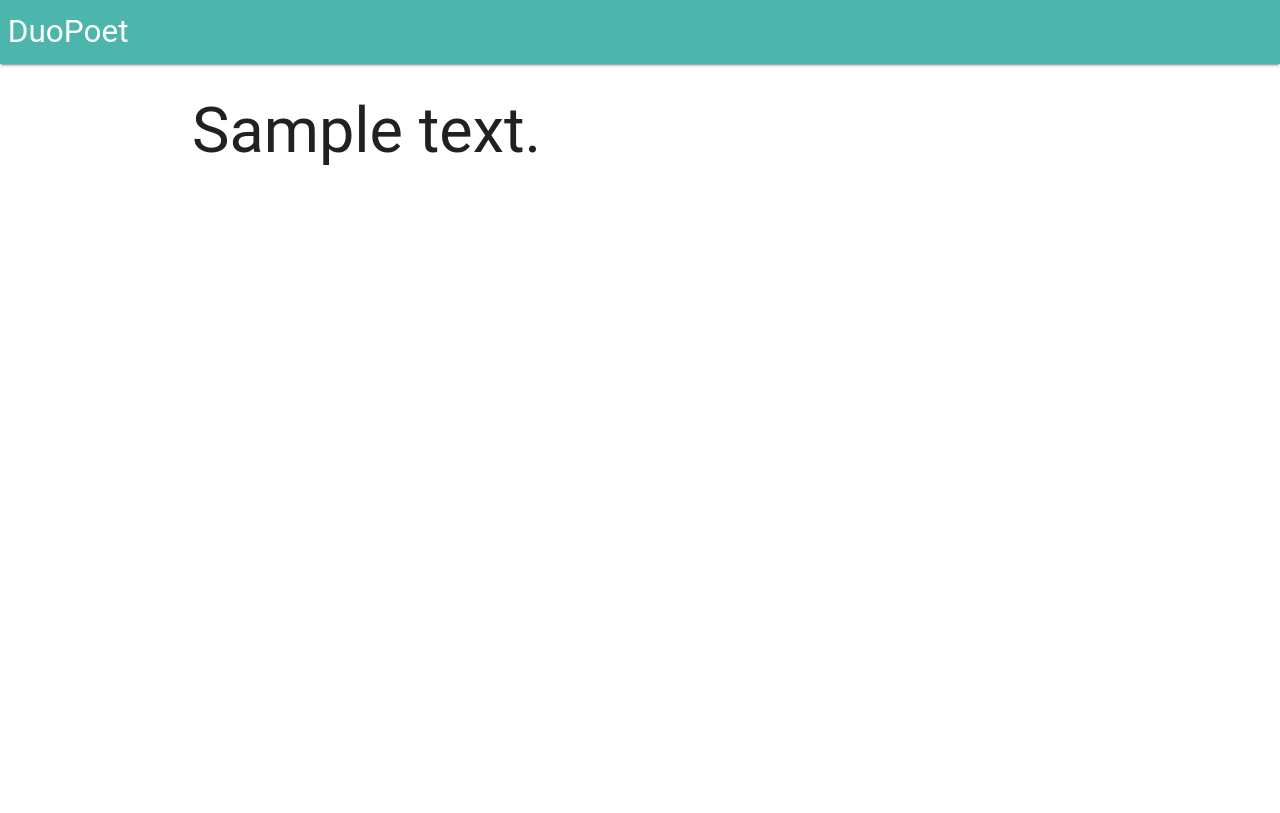
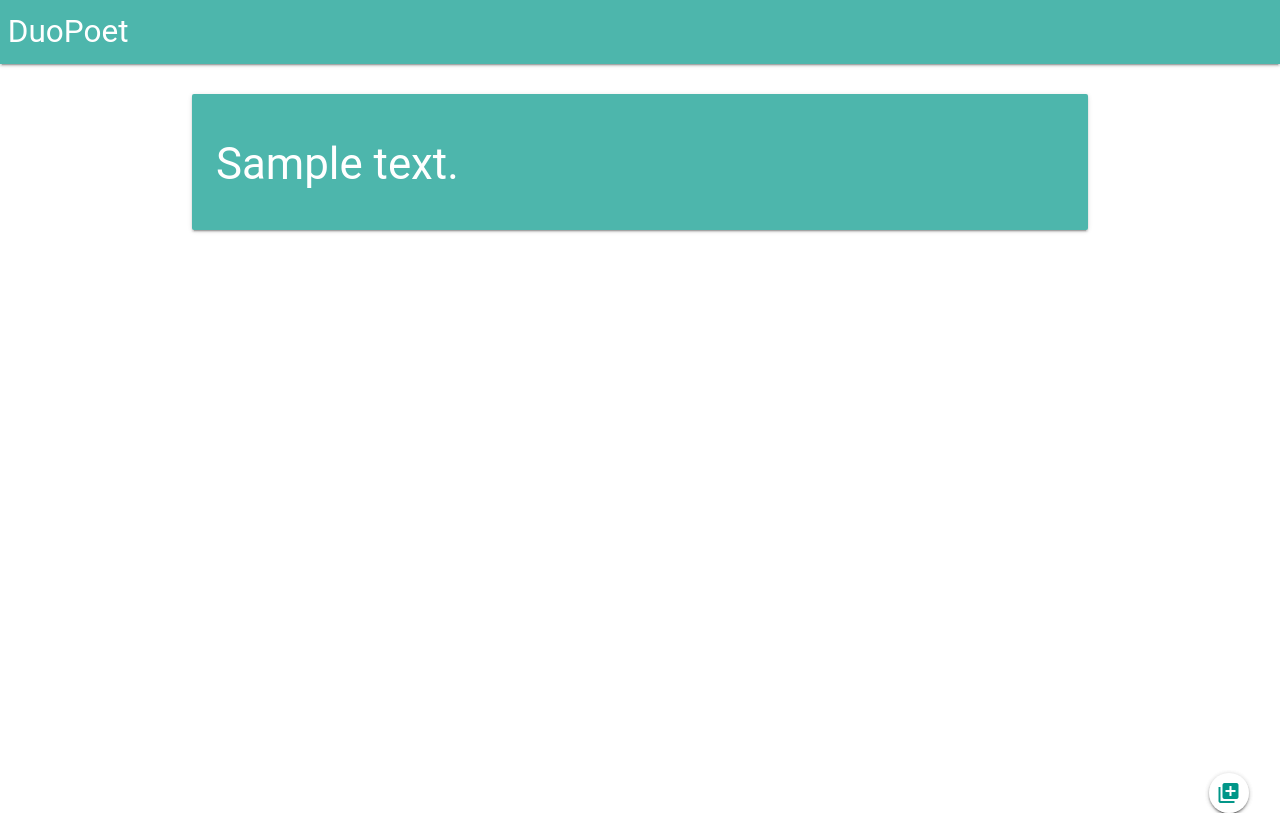
Before and after one commit to paularcoleo/duolingo-poetry, a Flask app: template duopoet/templates/poems.html in a window 1280 px wide. Before the commit the page ends 165 px from the top, so only its background shows below. Run offline with Flask 2, Linux system fonts and the light colour scheme; the template is opened without the code that fills it: values that come from a table or form of the project are taken from there, others are empty; tables that the repository leaves empty hold one stand-in row (values such as "Sample post"); parts of the project's set-up code (start-up, migrations or seed data) failed here and were passed over; some libraries are stand-ins or nearby versions; some web fonts are replaced.

Commit message:
more poems stuff
- reload
- dummy add
- max 5, url param
- css & cards

```diff
--- a/duopoet/__init__.py
+++ b/duopoet/__init__.py
@@ -47,7 +47,13 @@ def add_fragments():
 		abort(404)
 
 
-@app.route('/poems/random', methods=['GET', 'POST'])
-def poems_main():
-	fragments = fs.get_random_fragments(3)
-	return render_template('poems.html', fragments=fragments)
+@app.route('/poems/random/<int:n>', methods=['GET', 'POST'])
+def poems_main(n):
+	if n > 5:
+		fragments = ['Sorry, max 5 sentences are allowed in a poem. ¯\_(ツ)_/¯']
+		fragment_order = None
+	else:
+		fragments = fs.get_random_fragments(n)
+		fragment_order = [fragment.id for fragment in fragments]
+		fragments = [fragment.text for fragment in fragments]
+	return render_template('poems.html', fragments=fragments, fragment_order=fragment_order)
--- a/duopoet/static/css/custom.css
+++ b/duopoet/static/css/custom.css
@@ -1,3 +1,13 @@
-#dp-logo {
-	margin-left: 5em;
+.poem-card {
+    margin-top: 2em;
 }
+
+.poem-content h3 {
+    color: white;
+    font-weight: 400; !important
+}
+
+.card-panel a {
+    margin: 0.5em;
+    margin-top: 3em;
+}
--- a/duopoet/templates/poems.html
+++ b/duopoet/templates/poems.html
@@ -1,10 +1,15 @@
 {% extends 'base.html' %}
-
 
 {% block body %}
 
-{% for fragment in fragments %}
-	<h1>{{ fragment.text }}</h1>
-{% endfor %}
+<div class="card-panel teal lighten-2 poem-card white-text">
+        {% for fragment in fragments %}
+            <h3>{{ fragment }}</h3>
+        {% endfor %}
+        <!-- <a class="btn-floating halfway-fab waves-effect waves-light white"><i class="material-icons teal-text">thumb_up</i></a>
+        <a class="btn-floating halfway-fab waves-effect waves-light white"><i class="material-icons teal-text">thumb_down</i></a> -->
+        <a class="btn-floating halfway-fab waves-effect waves-light white" onClick="window.location.reload()"><i class="material-icons teal-text">loop</i></a>
+        <a class="btn-floating halfway-fab waves-effect waves-light white"><i class="material-icons teal-text">library_add</i></a>
+</div>
 
 {% endblock body %}
```
